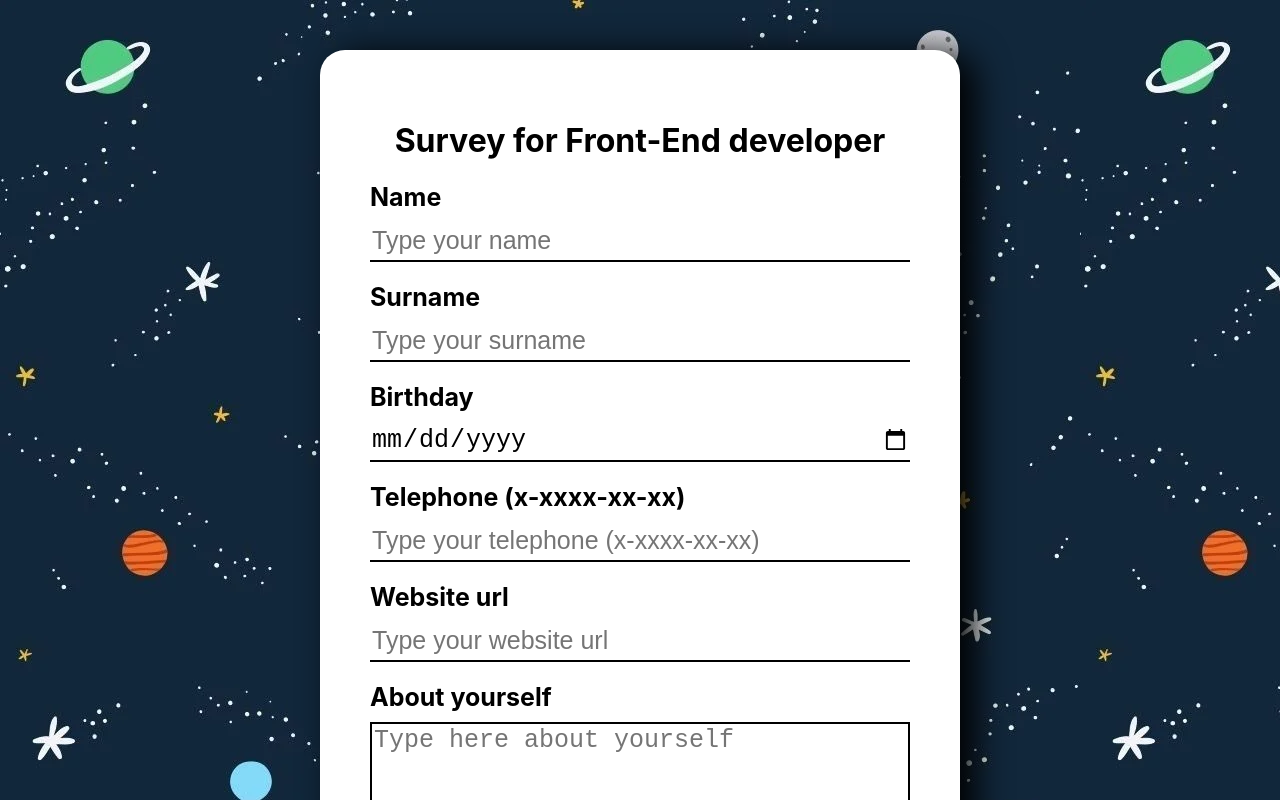
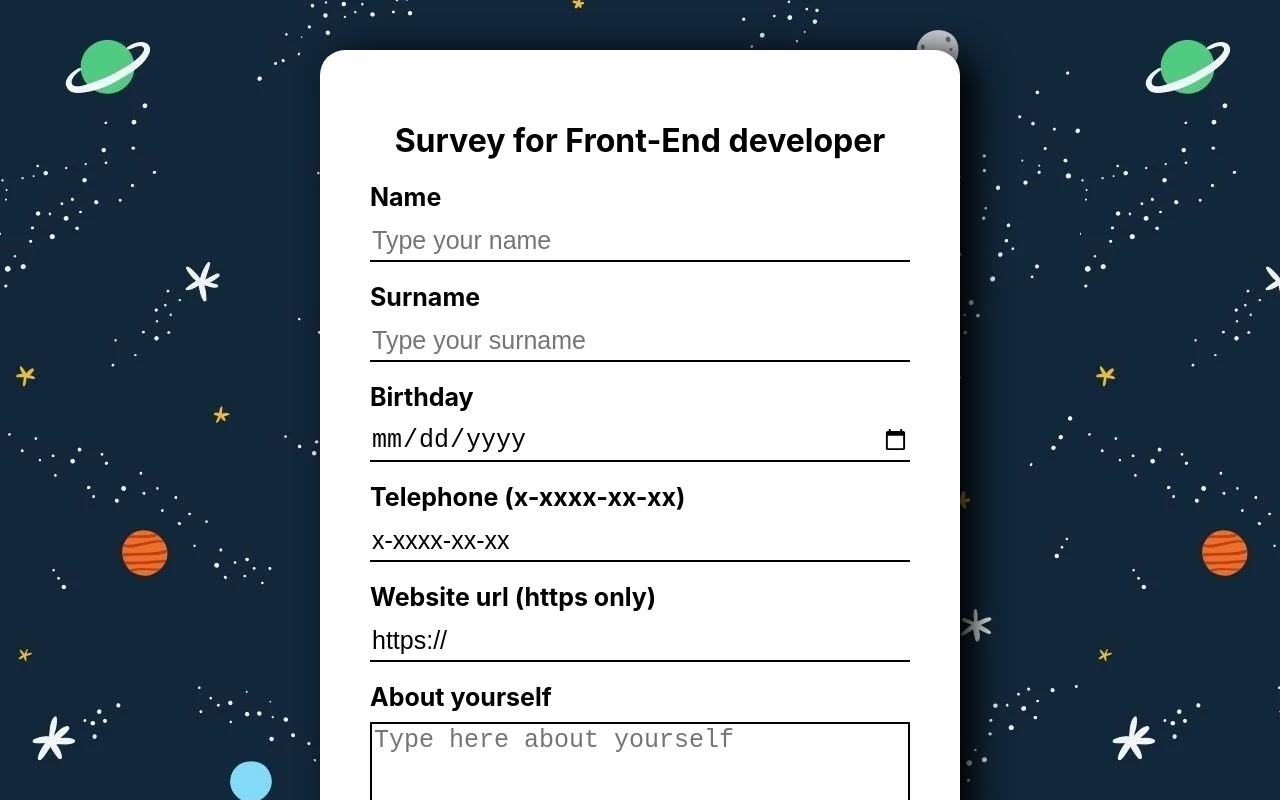
Before and after one commit to Skycader/react-survey, a React (Create React App) app: page / in a window 1280 px wide. Shown: the top 800 px of the page. Built offline with nearby package versions, Linux system fonts and the light colour scheme.

Commit message:
Added mask

```diff
--- a/src/App.jsx
+++ b/src/App.jsx
@@ -8,8 +8,8 @@ const App = () => {
   const [survey,setSurvey] = useState({})
   return (
     <Root>
-      {(showForm)?(<Form setSurvey={setSurvey} setShowForm={setShowForm}></Form>):(<Survey survey={survey}></Survey>)}
-      {/* {showForm&&<Survey survey={survey}></Survey>} */}
+      {showForm&&(<Form setSurvey={setSurvey} setShowForm={setShowForm}></Form>)}
+      {!showForm&&<Survey survey={survey}></Survey>}
     </Root>
   );
 };
--- /dev/null
+++ b/src/Functions/Mask.js
@@ -0,0 +1,45 @@
+const Mask = (event, value = "", type) => {
+  // 1-34xx-xx-xx +(4 anywhere) - (clear of x and -) -> 134 + (4) -(redraw with x and -) -> 1-344x-xx-xx
+  //if backspace detected, check the current position symbol and if it is - then just to the left by one sym
+  //else do nothing
+  //sorry for shitcode
+
+  if (type !== "tel") return value;
+
+  let sample = "x-xxxx-xx-xx";
+  value = value.replaceAll("-", "").replaceAll("x", "");
+
+  for (let num of value) {
+    sample = sample.replace("x", num);
+  }
+
+  event.target.value = sample;
+
+  let pos = 0;
+  let i = 0;
+  let worked = 0;
+  for (let sym of sample) {
+    if (sym === "x") {
+      pos = i;
+      worked = 1;
+      break;
+    }
+    i++;
+  }
+  if (worked) {
+    event.target.selectionStart = pos;
+    event.target.selectionEnd = pos;
+  }
+
+  if (
+    event.nativeEvent.data === null &&
+    sample[event.target.selectionStart - 1] === "-"
+  ) {
+    event.target.selectionStart = pos - 1;
+    event.target.selectionEnd = pos - 1;
+  }
+
+  return sample;
+};
+
+export default Mask;
--- a/src/components/Form/Form.jsx
+++ b/src/components/Form/Form.jsx
@@ -6,14 +6,14 @@ import { useReducer } from "react";
 
 const Form = (props) => {
   let survey = {
-    name: "",
-    surname: "",
-    birthday: "",
-    telephone: "",
-    website: "",
-    aboutYourself: "",
-    stack: "",
-    lastProject: "",
+    "Name": "",
+    "Surname": "",
+    "Birthday": "",
+    "Telephone": "x-xxxx-xx-xx",
+    "Website": "https://",
+    "About yourself": "",
+    "Stack": "",
+    "Last project": "",
     formSubmitted: false,
   };
 
@@ -47,13 +47,13 @@ const Form = (props) => {
         type="tel"
         name="Telephone (x-xxxx-xx-xx)"
         setValue={dispatch}
-        value={state.telephone}
+        value={state["Telephone"]}
       ></Input>
       <Input
         type="url"
-        name="Website url"
+        name="Website url (https only)"
         setValue={dispatch}
-        value={state.website}
+        value={state["Website"]}
       ></Input>
       <Textarea
         setValue={dispatch}
--- a/src/components/Survey/Survey.jsx
+++ b/src/components/Survey/Survey.jsx
@@ -1,6 +1,4 @@
 import Style from './Survey.module.css'
-import Input from "../input/Input";
-import Textarea from "../Textarea/Textarea";
 import Display from "../Display/Display"
 
 const Survey = (props) => {
@@ -12,14 +10,19 @@ const Survey = (props) => {
         <h1>Thank you for applying!</h1>
       </center>
       <h1>Your survey</h1>
-      <Display label="Name" info={state.name}></Display>
+      {
+         Object.entries(state).map(item=>(
+            (item[0]!=="formSubmitted")&&<Display label={item[0]} info={item[1]}></Display>
+         ))
+      }
+      {/* <Display label="Name" info={state.name}></Display>
       <Display label="Surname" info={state.surname}></Display>
       <Display label="Birthday" info={state.birthday}></Display>
       <Display label="Telephone" info={state.telephone}></Display>
       <Display label="Website" info={state.website}></Display>
       <Display label="About yourself" info={state.aboutYourself}></Display>
       <Display label="About your stack" info={state.stack}></Display>
-      <Display label="About your last project" info={state.lastProject}></Display>
+      <Display label="About your last project" info={state.lastProject}></Display>  */}
     </form>
   );
 };
--- a/src/components/input/Input.jsx
+++ b/src/components/input/Input.jsx
@@ -1,22 +1,32 @@
 import React from "react";
-import Style from './Input.module.css'
+import Style from "./Input.module.css";
+
+import mask from '../../Functions/Mask'
 const Input = (props) => {
+
+
   let placeholder = `Type your ${props.name.toLowerCase()}`;
   let pattern =
     props.type === "tel" ? "[0-9]{1}-[0-9]{4}-[0-9]{2}-[0-9]{2}" : "*";
-
+  pattern = props.type === "url" ? "(https)?://(\\S+).(\\S+)" : "*";
   return (
     <>
       <label className={Style.label}>{props.name}</label>
-      <input className={Style.input}
+      <input
+        className={Style.input}
         required
-        onChange={(e)=>{props.setValue({type: props.name, payload: e.target.value})}}
+        onChange={(e) => {
+          props.setValue({
+            type: props.name,
+            payload: mask(e, e.target.value, props.type),
+          });
+        }}
         value={props.value}
         type={props.type}
         pattern={pattern}
         placeholder={placeholder}
       ></input>
-      <br/>
+      <br />
     </>
   );
 };
--- a/src/hooks/reducer.js
+++ b/src/hooks/reducer.js
@@ -4,42 +4,42 @@ export default function (state, action) {
     case "name":
       return {
         ...state,
-        name: action.payload,
+        "Name": action.payload,
       };
     case "surname":
       return {
         ...state,
-        surname: action.payload,
+        "Surname": action.payload,
       };
     case "birthday":
       return {
         ...state,
-        birthday: action.payload,
+        "Birthday": action.payload,
       };
     case "telephone (x-xxxx-xx-xx)":
       return {
         ...state,
-        telephone: action.payload,
+        "Telephone": action.payload,
       };
-    case "website url":
+    case "website url (https only)":
       return {
         ...state,
-        website: action.payload,
+        "Website": action.payload,
       };
     case "about yourself":
       return {
         ...state,
-        aboutYourself: action.payload,
+        "About yourself": action.payload,
       };
     case "about your stack":
       return {
         ...state,
-        stack: action.payload,
+        "Stack": action.payload,
       };
     case "about your last project":
       return {
         ...state,
-        lastProject: action.payload,
+        "Last project": action.payload,
       };
     case "abort":
       console.log(state)
```
